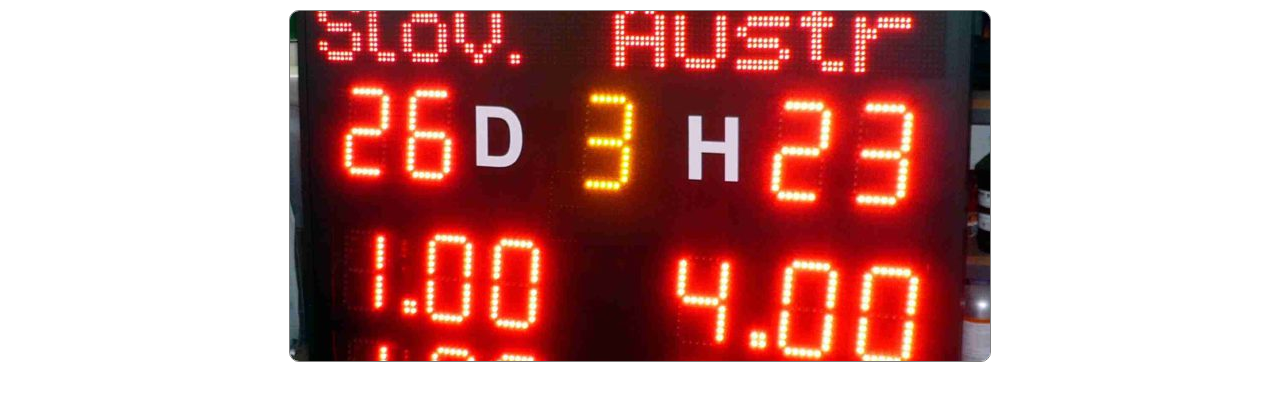
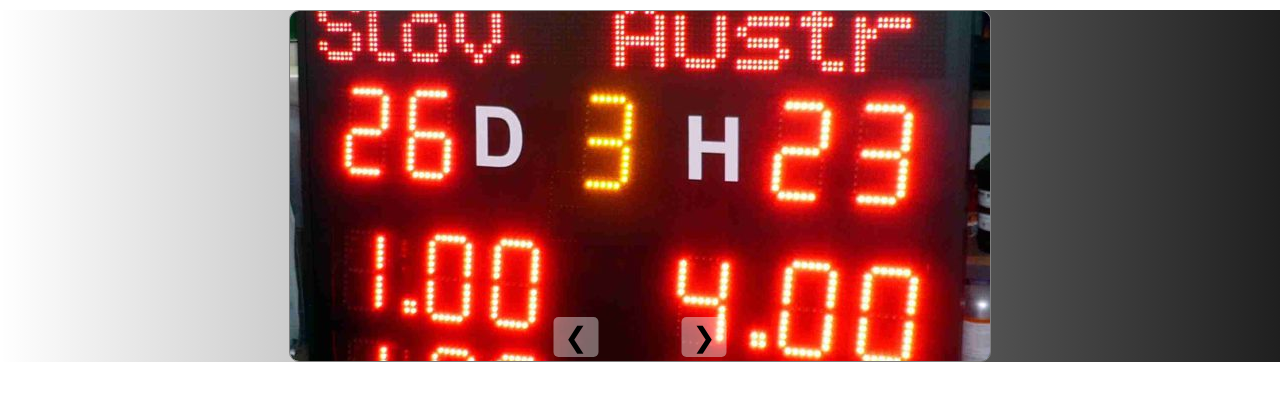
Before and after one commit to TomasGonda/VWA---Semestralna-praca, a PHP site: page /html/index.html in a window 1280 px wide. Shown: the part 191-592 px from the top of the page. Run offline with PHP 8.4, Linux system fonts and the light colour scheme.

Commit message:
added arrows for future gallery

```diff
--- a/css/main-responsivity.css
+++ b/css/main-responsivity.css
@@ -11,6 +11,13 @@
         width: 100%;
         border-radius: 0px;
     }
+
+    .carousel-arrow.prev {
+        left: 45%;
+    }
+    .carousel-arrow.next {
+        left: 60%;
+    }
 }
 
 /*Telephone*/
--- a/css/main-section.css
+++ b/css/main-section.css
@@ -1,10 +1,14 @@
 .carousel-img {
+    position: relative;
     display: flex;
     justify-content: center;
     margin: 10px auto;
+    background: linear-gradient(to left, #1f1f1f, transparent);
+
 }
 
 .carousel-img img {
+    display: block;
     width: 700px;
     height: 350px;
     object-fit: cover;
@@ -12,3 +16,36 @@
     border: 1px solid var(--border-color);
     border-radius: 10px;
 }
+
+.carousel-arrow {
+    position: absolute;
+    top: auto;
+    transform: translateX(-50%);
+    z-index: 2;
+
+    width: 45px;
+    height: 40px;
+    border: none;
+    border-radius: 5px;
+
+    background: rgba(255,255,255,0.4);
+    color: var(--text-color);
+    font-size: 28px;
+
+    cursor: pointer;
+    transition: background 0.2s;
+}
+
+.carousel-arrow:hover {
+    background: var(--backgroun-color);
+}
+
+.carousel-arrow.prev {
+    left: 45%;
+    bottom: 5px;
+}
+
+.carousel-arrow.next {
+    left: 55%;
+    bottom: 5px;
+}
--- a/html/index.html
+++ b/html/index.html
@@ -71,6 +71,14 @@
     <main>
         <div class="carousel-img">
             <img id="carousel-img" src="../imgs/hokejbal-170T-1-700x400.jpg" alt="Hokejball">
+
+            <button class="carousel-arrow prev" id="prev-image"
+                    type="button" aria-label="Predchádzajúci obrázok">&#10094
+            </button>
+
+            <button class="carousel-arrow next" id="next-image"
+                    type="button" aria-label="Nasledujúci obrázok">&#10095
+            </button>
         </div>
 
     </main>
```
